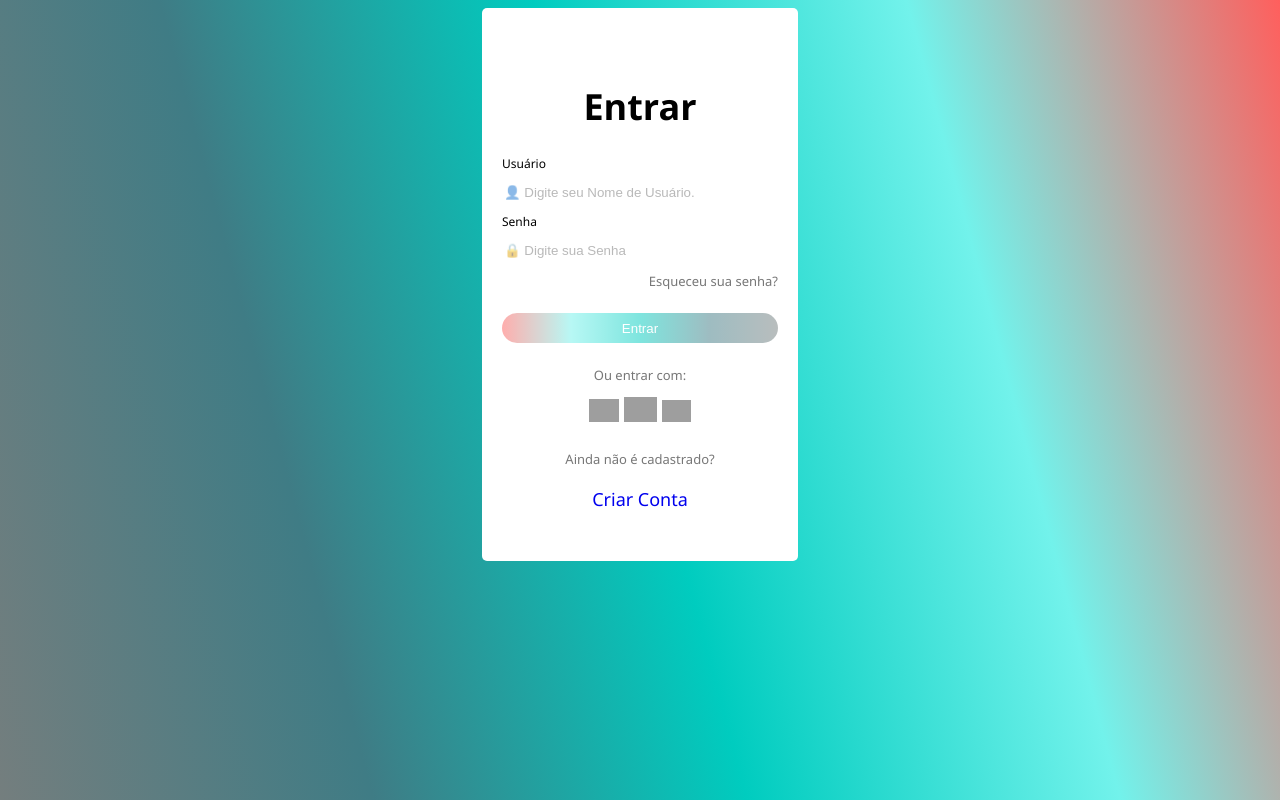
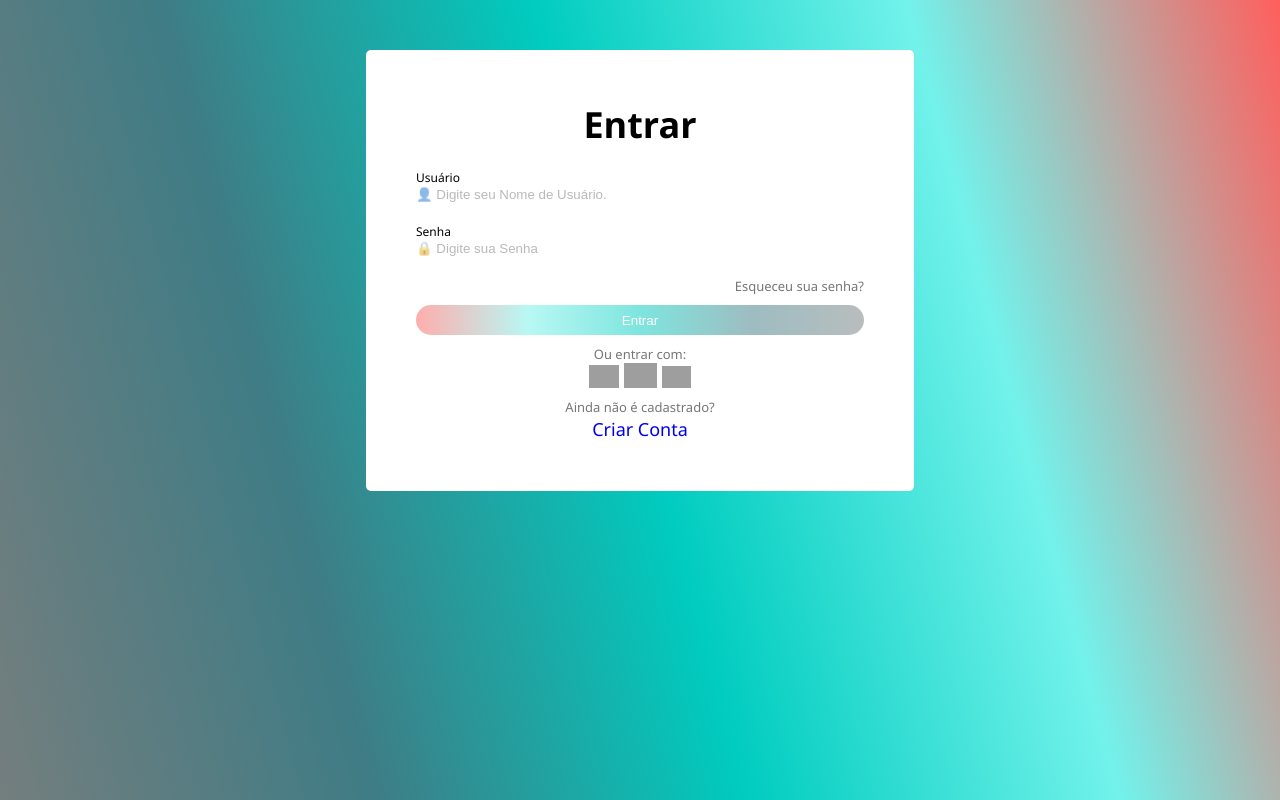
Before and after one commit to MrVinicios/login-html-css, a plain HTML site: page index.html in a window 1280 px wide. Drawn offline with Linux system fonts and the light colour scheme; grey boxes are pictures that could not be loaded.

Commit message:
Update style.css

```diff
--- a/style.css
+++ b/style.css
@@ -1,32 +1,30 @@
 *{
-    box-sizing: border-box;
+    margin: 0;
+    padding: 0;
     }
 body{
     font-family: 'Segoe UI', Tahoma, Geneva, Verdana, sans-serif;
     font-size: 18px;
     background-image: linear-gradient(-105deg,#FF5F5D, #72F2EB, #00CCBF, #3F7C85, #747E7E);
     background-repeat: no-repeat;
-    background-position: center center;
+    background-position: center;
     background-attachment: fixed;
     background-size: cover;
+    min-width: 700px;
     }
 .container{
     background-color: #fff;
     text-align: center;
-    padding-top: 50px;
-    padding-bottom: 50px;
-    padding-right: 20px;
-    padding-left: 20px;
-    width: 25%;
-    margin: auto;
+    padding: 50px;
+    width: 35%;
+    margin: 50px auto;
     border-radius: 5px;
 }
 #formulario {
     font-size: 12px;
     text-align: left;
-    padding-left: 0%;
-    padding-top: 0;
-    padding-bottom: 0;
+    padding: 0;
+    margin: 20px 0;
 }
 input{
     width: 100%;
```
